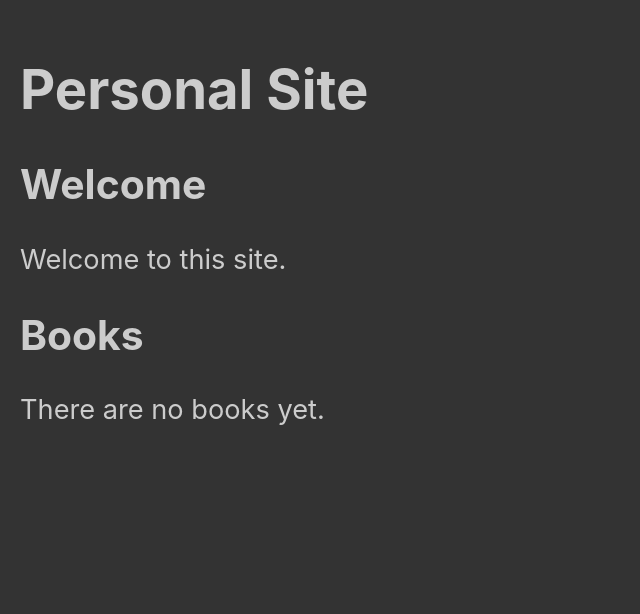
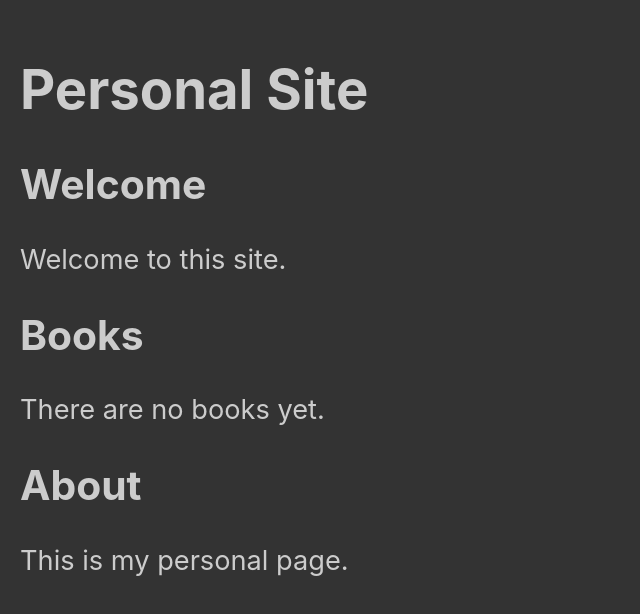
Before and after one commit to edwardtanguay/live-coding-react-router-simple-nav-site, a React (Vite) app: page / in a window 1280 px wide. Shown: the top 614 px of the page, without its empty margins (0-640 px from the left). Built offline with nearby package versions, Linux system fonts and the light colour scheme.

Commit message:
about page done

```diff
--- a/src/App.jsx
+++ b/src/App.jsx
@@ -2,6 +2,7 @@ import './App.scss';
 import './pages/PageWelcome';
 import { PageWelcome } from './pages/PageWelcome';
 import { PageBooks } from './pages/PageBooks';
+import { PageAbout } from './pages/PageAbout';
 
 function App() {
 	return (
@@ -9,6 +10,7 @@ function App() {
 			<h1>Personal Site</h1>
 			<PageWelcome />
 			<PageBooks/>
+			<PageAbout/>
 		</div>
 	);
 }
--- /dev/null
+++ b/src/pages/PageAbout.jsx
@@ -0,0 +1,8 @@
+export const PageAbout = () => {
+	return (
+		<>
+		<h2>About</h2>
+		<p>This is my personal page.</p>
+		</>
+	)
+}
```
